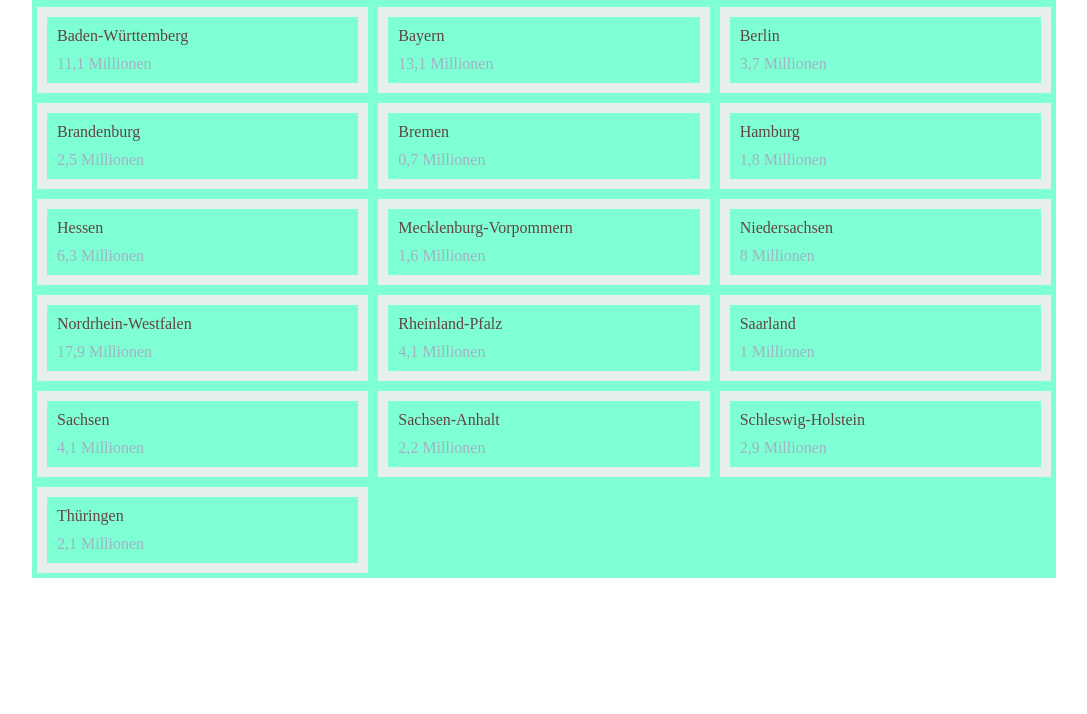
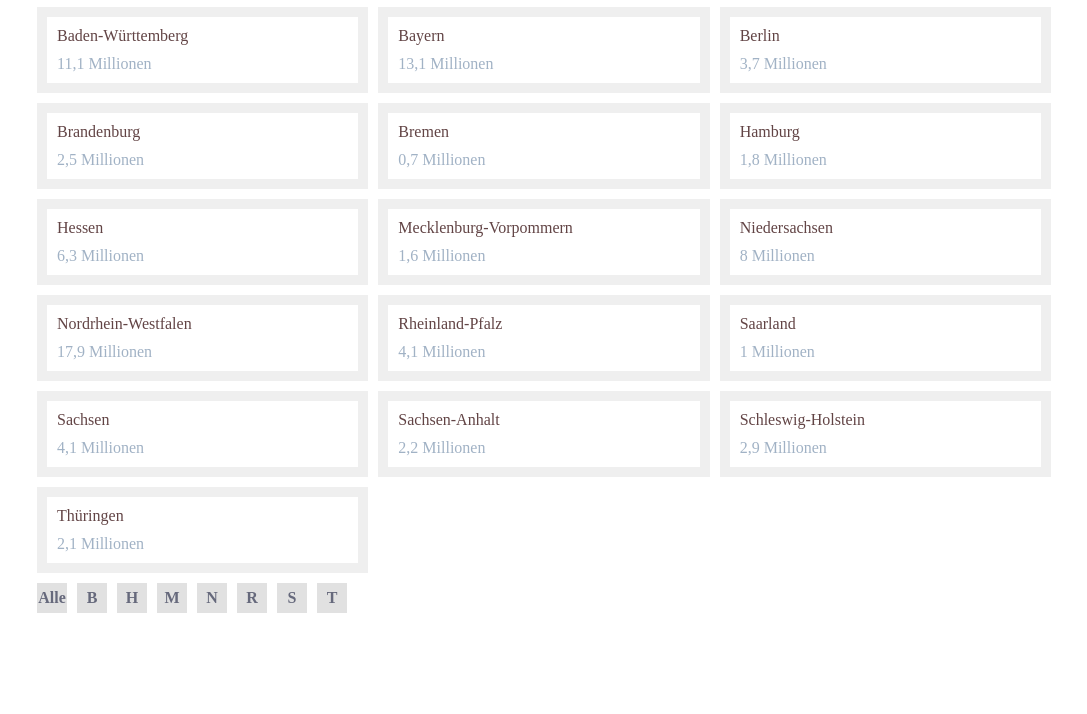
Before and after one commit to KevinSchimke/CodingChallengeBundeslaender, a plain HTML site: page index.html in a window 1280 px wide. Shown: the part 86-800 px from the top of the page, without its empty margins (96-1183 px from the left). Drawn offline with Linux system fonts and the light colour scheme.

Commit message:
filter Letter function and clean Coding

```diff
--- a/index.html
+++ b/index.html
@@ -15,6 +15,7 @@
     <div class="content">
         <h1>BUNDESLÄNDER</h1>
         <div id="contentArea"></div>
+        <div id="letterArea""></div>
     </div>
 </body>
 </html>
--- a/script.js
+++ b/script.js
@@ -1,18 +1,55 @@
+let bundeslaender =[];
+let letters =['Alle'];
+
 async function loadBundeslaender(){
     let response = await fetch('bundesland.json');
-    let responseData = await response.json();
+    bundeslaender = await response.json();
+    renderBundeslaender();
+}
 
-    for (let index = 0; index < responseData.length; index++) {
-        const bundesland = responseData[index];
+function renderBundeslaender(letter){
+    document.getElementById('contentArea').innerHTML = '';
+    for (let index = 0; index < bundeslaender.length; index++) {
+        const bundesland = bundeslaender[index];
         let name = bundesland['name'];
+        let firstLetter = name.charAt(0)
         let population = (bundesland['population'] + '').replace(".",",") + ' Millionen';
         let url = bundesland['url'];
-        console.log(bundesland);
-        document.getElementById('contentArea').innerHTML += /*html*/`
+        if (!letter || letter == firstLetter) {
+            document.getElementById('contentArea').innerHTML += templateBundeslaender(url,name,population);
+        }
+        if (!letters.includes(firstLetter)) {letters.push(firstLetter);}
+    }
+    renderFirstLetters();
+}
+
+function renderFirstLetters(){
+    document.getElementById('letterArea').innerHTML ='';
+    for (let index = 0; index < letters.length; index++) {
+        const letter = letters[index];
+        document.getElementById('letterArea').innerHTML += templateFirstLetters(letter);
+    }
+}
+
+function selectLetter(letter){
+    if(letter == 'Alle'){
+        renderBundeslaender();
+    }else{
+       renderBundeslaender(letter);
+    }
+}
+
+function templateFirstLetters(letter){
+    return/*html*/`
+    <div class="letterBox" onclick="selectLetter('${letter}')">${letter}</div>
+    `;
+}
+
+function templateBundeslaender(url,name,population){
+    return/*html*/`
         <a class="bundeslandContainer" href="${url}" target="_blank">
             <div>${name}</div>
             <div class="textColorGrey">${population}</div>
         </a>
         `;
-    }
 }
--- a/style.css
+++ b/style.css
@@ -1,14 +1,14 @@
 body{
     display: flex;
     justify-content: center;
+    color: #66697c;
 }
 
 h1{
     background-color: #dddd;
-    color: #6666;
     font-size: 34px;
     font-weight: bold;
-    padding: 16px 32px 16px 32px;
+    padding: 16px;
     margin: 5px;
 }
 
@@ -18,9 +18,7 @@ h1{
 }
 
 .content{
-    max-width: 1024px;
-    background-color: aquamarine;
-
+    width: 1024px;
 }
 
 .bundeslandContainer{
@@ -33,12 +31,36 @@ h1{
     padding: 10px;
 }
 
+.bundeslandContainer:hover{
+    opacity: 0.7;
+}
+
 .bundeslandContainer div:first-child{
     padding-bottom: 10px;
 }
 
 .textColorGrey{
     color: rgb(161,178,197);
+}
+
+#letterArea{
+    display: flex;
+}
+
+.letterBox{
+    width: 30px;
+    height: 30px;
+    margin: 5px;
+    background-color: #dddd;
+    display: flex;
+    justify-content: center;
+    align-items: center;
+    font-weight: bold;
+}
+
+.letterBox:hover{
+    cursor: pointer;
+    opacity: 0.7;
 }
 
 
```
